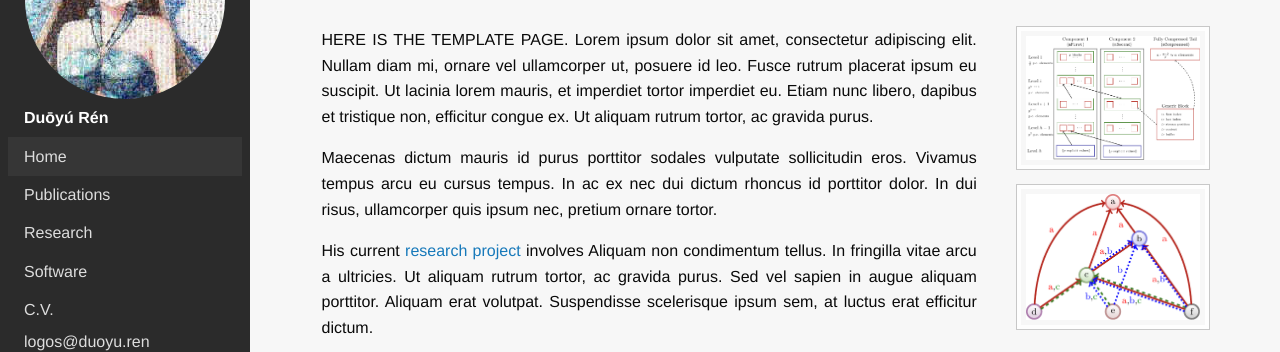
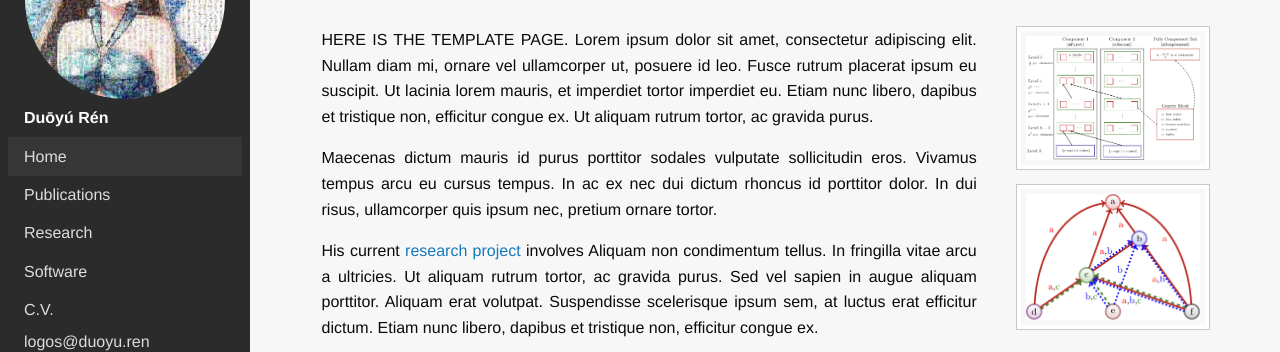
Before and after one commit to superfluous-man/academic, a plain HTML site: page docs/index.html in a window 1280 px wide. Shown: the part 109-461 px from the top of the page. Drawn offline with nearby package versions, Linux system fonts and the light colour scheme; some icons are missing.

Commit message:
sh script daily update Saturday, January 28, 2023 PM11:25:40 HKT

```diff
--- a/docs/index.html
+++ b/docs/index.html
@@ -67,7 +67,7 @@
  </p>
 <p class="p-justify literal"> Maecenas dictum mauris id purus porttitor sodales vulputate sollicitudin eros. Vivamus tempus arcu eu cursus tempus. In ac ex nec dui dictum rhoncus id porttitor dolor. In dui risus, ullamcorper quis ipsum nec, pretium ornare tortor.
 </p>
-<p class="p-justify literal">His current <a href="research.hmtl">research project</a> involves Aliquam non condimentum tellus. In fringilla vitae arcu a ultricies. Ut aliquam rutrum tortor, ac gravida purus. Sed vel sapien in augue aliquam porttitor. Aliquam erat volutpat. Suspendisse scelerisque ipsum sem, at luctus erat efficitur dictum.
+<p class="p-justify literal">His current <a href="research.hmtl">research project</a> involves Aliquam non condimentum tellus. In fringilla vitae arcu a ultricies. Ut aliquam rutrum tortor, ac gravida purus. Sed vel sapien in augue aliquam porttitor. Aliquam erat volutpat. Suspendisse scelerisque ipsum sem, at luctus erat efficitur dictum. Etiam nunc libero, dapibus et tristique non, efficitur congue ex.
 </p>
 <p class="p-justify literal">This is a dummy email: <span class="obfuscate unselectable">ner.uyoud@sogol</span>
 </p>
```
